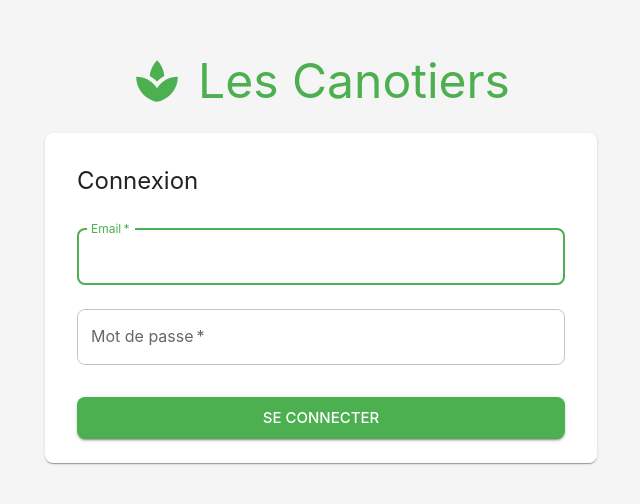
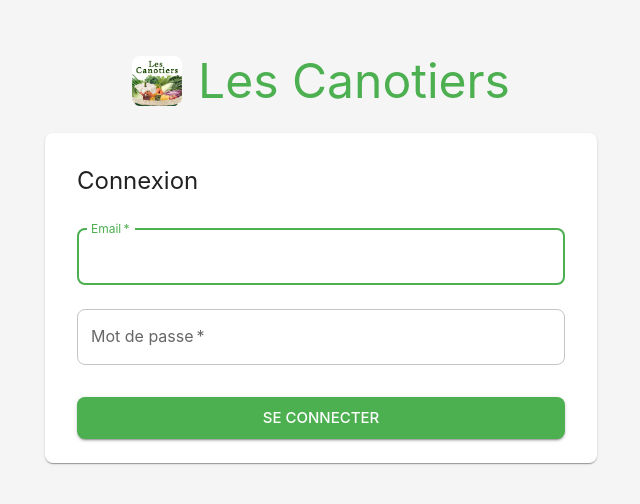
Before and after one commit to LTiollier/lescanotiers-free, a React (Vite) app: page /login in a window 1280 px wide. Shown: the part 142-646 px from the top of the page, without its empty margins (319-959 px from the left). Built offline with nearby package versions, Linux system fonts and the light colour scheme; no server answers.

Commit message:
🎨 replace Spa icon with project logo on login screen

```diff
--- a/src/pages/Login.tsx
+++ b/src/pages/Login.tsx
@@ -1,4 +1,3 @@
-import { Spa } from '@mui/icons-material';
 import {
   Alert,
   Box,
@@ -48,7 +47,12 @@
         }}
       >
         <Box sx={{ display: 'flex', alignItems: 'center', gap: 2, justifyContent: 'center' }}>
-          <Spa sx={{ fontSize: 50, color: 'primary.main' }} />
+          <Box
+            component="img"
+            src="/logo.jpg"
+            alt="Les Canotiers Logo"
+            sx={{ height: 50, borderRadius: 1 }}
+          />
           <Typography variant="h3" component="h1" color="primary">
             Les Canotiers
           </Typography>
```
